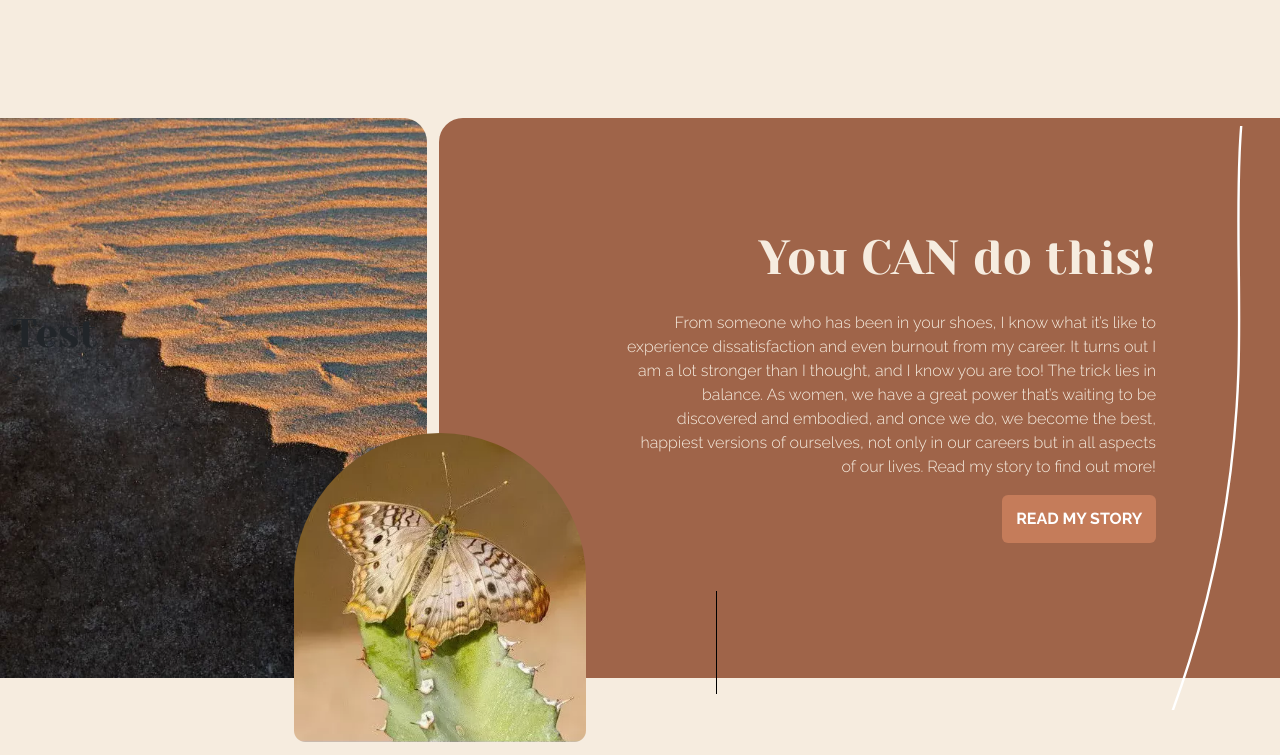
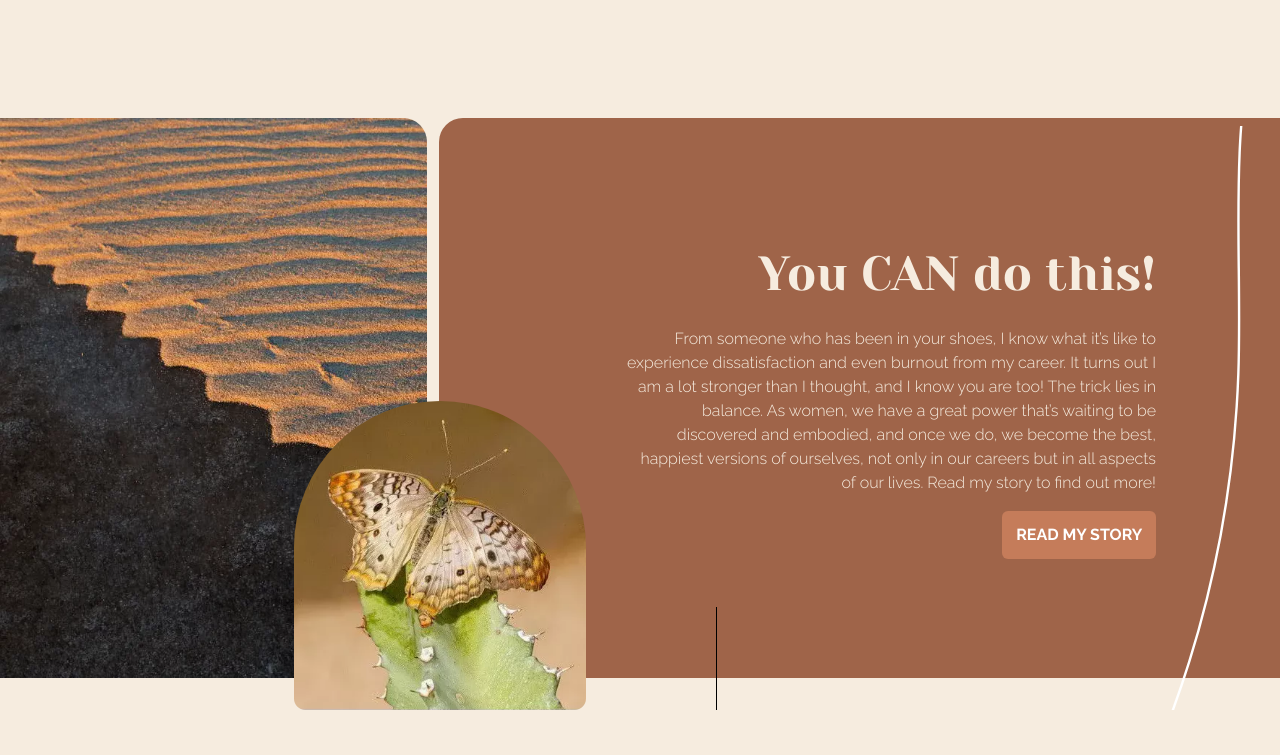
Before and after one commit to isabelleanno/BackToSelf-Static, a plain HTML site: page index.html in a window 1280 px wide. Shown: the part 4420-5175 px from the top of the page. Drawn offline with nearby package versions, Linux system fonts and the light colour scheme.

Commit message:
Update index.html

```diff
--- a/index.html
+++ b/index.html
@@ -280,36 +280,13 @@
       </div>
       <!--Infinite Journey End-->
       <!--You can do this start -->
-
       <div class="container-fluid m-0 p-0 light-background">
-        <div class="row w-100">
+        <div class="row w-100 left-background">
           <div class="col-4 sand-bg trr"></div>
           <div class="col-1 spacer-col"></div>
           <div class="col brown-background tlr"></div>
         </div>
-        <div class="row w-100 left-photo-row">
-          <div class="col-3 d-flex photo-spacer"></div>
-          <div class="col photo-col"></div>
-          <div class="col p-0 overflow-hidden">
-            <img src="images/wave-2.svg" alt="" class="vertical-wave" />
-          </div>
-        </div>
-        <div class="row w-100 left-text-layer">
-          <div class="col-6">
-            <h1>Test</h1>
-            >
-          </div>
-        </div>
-      </div>
-      <!--You can do this end-->
-      <!--TEST-->
-      <div class="container-fluid m-0 p-0 light-background">
-        <div class="row w-100 left-background">
-          <div class="col-4 brown-background trr"></div>
-          <div class="col-1 spacer-col"></div>
-          <div class="col light-background tlr"></div>
-        </div>
-        <div class="row w-100 left-photo-row">
+        <div class="row w-100 left-photo-row light-background">
           <div class="col-3 d-flex photo-spacer"></div>
           <div class="col photo-col">
             <img
@@ -318,9 +295,11 @@
               alt=""
             />
           </div>
-          <div class="col p-0 overflow-hidden"></div>
+          <div class="col p-0 overflow-hidden">
+            <img src="images/wave-2.svg" alt="" class="vertical-wave" />
+          </div>
         </div>
-        <div class="row w-100 text-layer-brown">
+        <div class="row w-100 left-text-layer text-layer-brown">
           <div class="col-flex">
             <img
               src="images/placeholder.png"
@@ -328,7 +307,7 @@
               alt=""
             />
           </div>
-          <div class="col text-brown">
+          <div class="col text-brown mt-5">
             <h1 class="mb-4 light-txt txt-lg text-end">You CAN do this!</h1>
             <p class="light light-txt text-end">
               From someone who has been in your shoes, I know what it’s like to
@@ -349,10 +328,9 @@
           </div>
         </div>
       </div>
-
-      <!--TEST-->
+      <!--You can do this end-->
       <!--Contact Start-->
-      <div class="container-fluid light-background">
+      <div class="container-fluid light-background p-0 my-6">
         <div class="row mx-6 light-background contact-section">
           <div class="col my-6">
             <h1 class="brown">Contact Me</h1>
```
